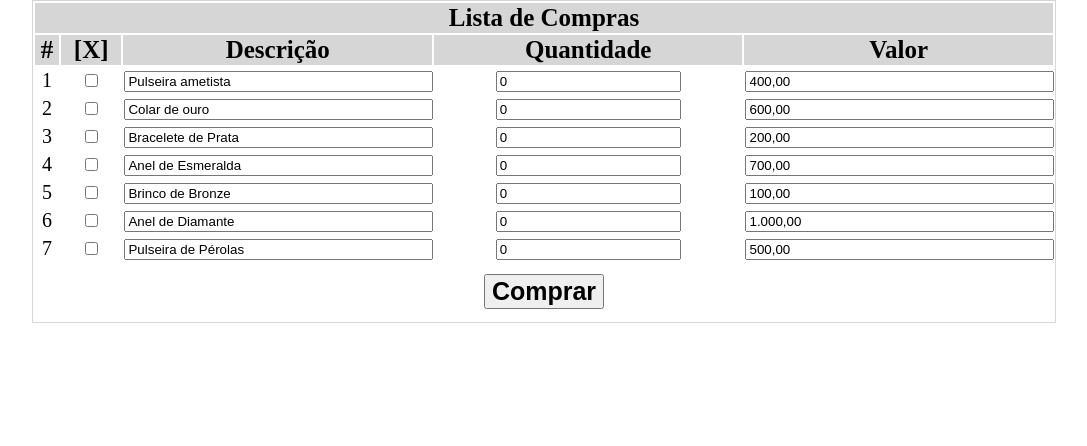
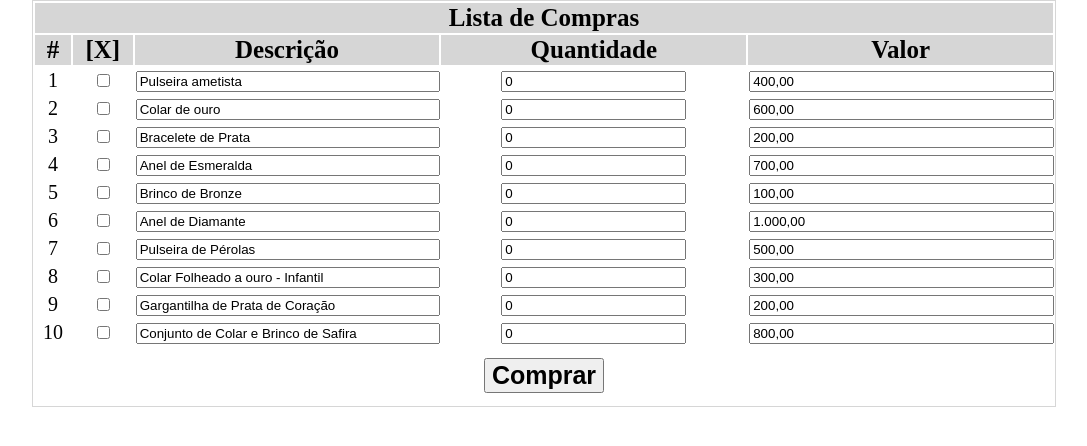
Before and after one commit to FlaviaMacenax/projeto_ppi, a PHP site: page /compras.php in a window 1280 px wide. Shown: the top 446 px of the page, without its empty margins (96-1183 px from the left). Run offline with PHP 8.4, Linux system fonts and the light colour scheme.

Commit message:
e lá vamos nós

```diff
--- a/compras.php
+++ b/compras.php
@@ -1,3 +1,22 @@
+<?php
+session_start();
+
+$ni= 0;
+$_SESSION['itens'] = array();
+$valorTotal = 0.0;
+
+if(isset($_POST['comprar'])){
+for($i = 0; $i < 10; $i++){
+    if(isset($_POST['ch'.$i])){
+        $c = $ni;
+        $desc = $_POST['desc'.$i];
+        $qtd = $_POST['qtd'.$i];
+        $valor = $_POST['vl'.$i];
+        }
+    }
+}
+?>
+
 <!DOCTYPE html>
 <html lang="en">
 <head>
@@ -70,6 +89,27 @@
                 <td><input type="text" name="vl6" value="500,00" readonly></td>
             </tr>
             <tr>
+                <td>8</td>
+                <td><input type="checkbox" name="ch7"></td>
+                <td><input type="text" name="desc7" value="Colar Folheado a ouro - Infantil" readonly></td>
+                <td><input type="number" name="qtd7" value="0"></td>
+                <td><input type="text" name="vl7" value="300,00" readonly></td>
+            </tr>
+            <tr>
+                <td>9</td>
+                <td><input type="checkbox" name="ch8"></td>
+                <td><input type="text" name="desc8" value="Gargantilha de Prata de Coração" readonly></td>
+                <td><input type="number" name="qtd8" value="0"></td>
+                <td><input type="text" name="vl8" value="200,00" readonly></td>
+            </tr>
+            <tr>
+                <td>10</td>
+                <td><input type="checkbox" name="ch9"></td>
+                <td><input type="text" name="desc9" value="Conjunto de Colar e Brinco de Safira" readonly></td>
+                <td><input type="number" name="qtd9" value="0"></td>
+                <td><input type="text" name="vl9" value="800,00" readonly></td>
+            </tr>
+            <tr>
                 <td colspan="5"><input type="submit" name="comprar" value="Comprar"></td>
             </tr>
         </table>
```
